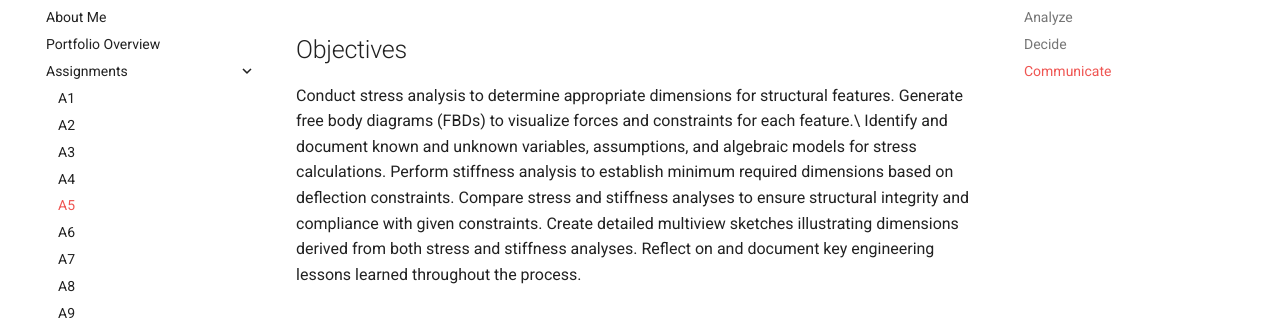
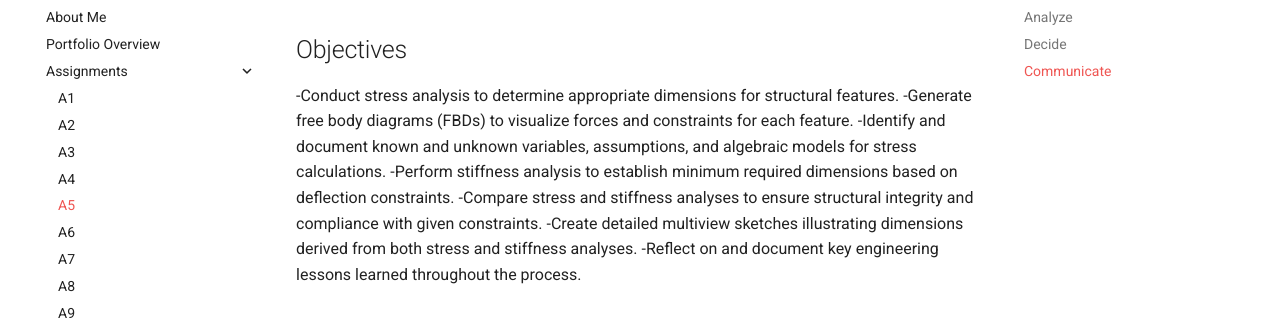
Before and after one commit to LeviElliott-ME/megr2157-portfolio, an MkDocs documentation site: the page built from docs/assignments/A05/index.md, in a window 1280 px wide. Shown: the part 148-480 px from the top of the page. Built offline with MkDocs 1.6.1 and Material for MkDocs 9.7.7, drawn with Linux system fonts in a browser that asks for light colours.

```diff
--- a/docs/assignments/A05/index.md
+++ b/docs/assignments/A05/index.md
@@ -2,13 +2,13 @@
 
 ## Objectives
 
-Conduct stress analysis to determine appropriate dimensions for structural features.
-Generate free body diagrams (FBDs) to visualize forces and constraints for each feature.\
-Identify and document known and unknown variables, assumptions, and algebraic models for stress calculations.
-Perform stiffness analysis to establish minimum required dimensions based on deflection constraints.
-Compare stress and stiffness analyses to ensure structural integrity and compliance with given constraints.
-Create detailed multiview sketches illustrating dimensions derived from both stress and stiffness analyses.
-Reflect on and document key engineering lessons learned throughout the process.
+-Conduct stress analysis to determine appropriate dimensions for structural features.
+-Generate free body diagrams (FBDs) to visualize forces and constraints for each feature.
+-Identify and document known and unknown variables, assumptions, and algebraic models for stress calculations.
+-Perform stiffness analysis to establish minimum required dimensions based on deflection constraints.
+-Compare stress and stiffness analyses to ensure structural integrity and compliance with given constraints.
+-Create detailed multiview sketches illustrating dimensions derived from both stress and stiffness analyses.
+-Reflect on and document key engineering lessons learned throughout the process.
 
 ## Analyze
 
```
